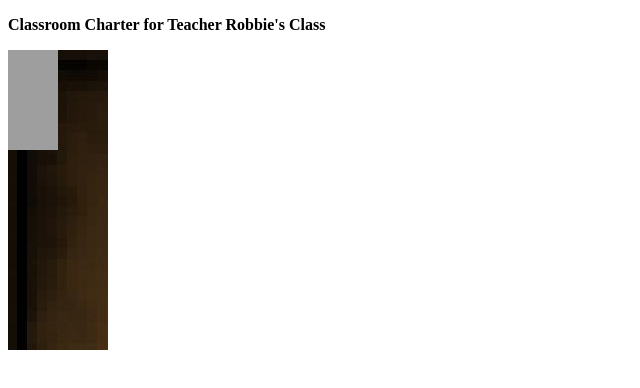
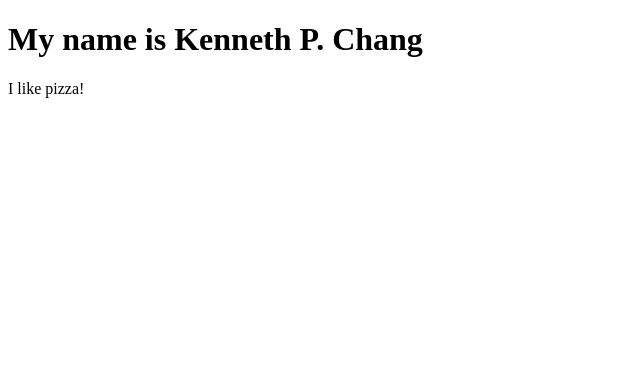
Before and after one commit to KendrickPC/HTML_class, a plain HTML site: page index.html in a window 1280 px wide. Shown: the whole page, without its empty margins (0-640 px from the left). Drawn offline with Linux system fonts and the light colour scheme; grey boxes are pictures that could not be loaded.

Commit message:
basic HTML template added to project

```diff
--- a/index.html
+++ b/index.html
@@ -1,18 +1,10 @@
-<!DOCTYPE HTML>
+<!DOCTYPE html>
 <html>
-<link rel="stylesheet" href="styles.css">
+	<body>
+	<!-- Notice how everything is enclosed within the opening and
+		 closing html tags -->
+		<h1>My name is Kenneth P. Chang</h1>
+		<p>I like pizza!</p>
 
-
-<body>
-  <p>
-    <b>
-      Classroom Charter for Teacher Robbie's Class
-    </b>
-    <!-- line break below -->
-  </p>
-
-</body>
-	<div class="background">
-	<img src="Willy.png" class="willy">
-	</div>
+	</body>
 </html>
```
Also changed, not shown: style/style.css (added, +11 -0 lines).
